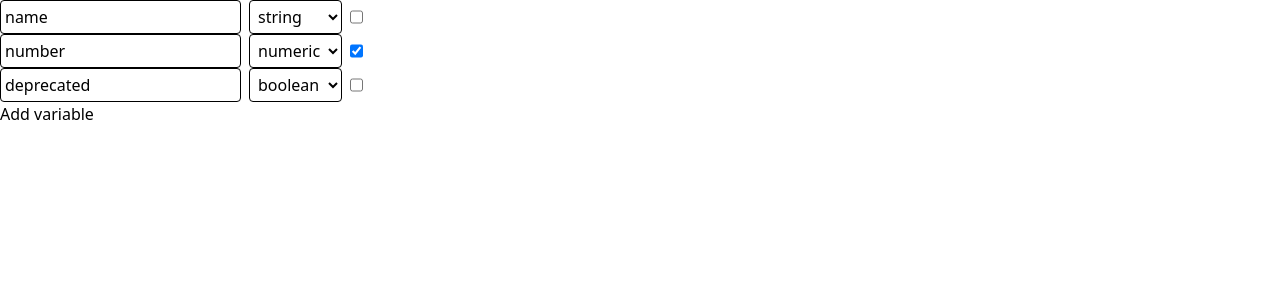
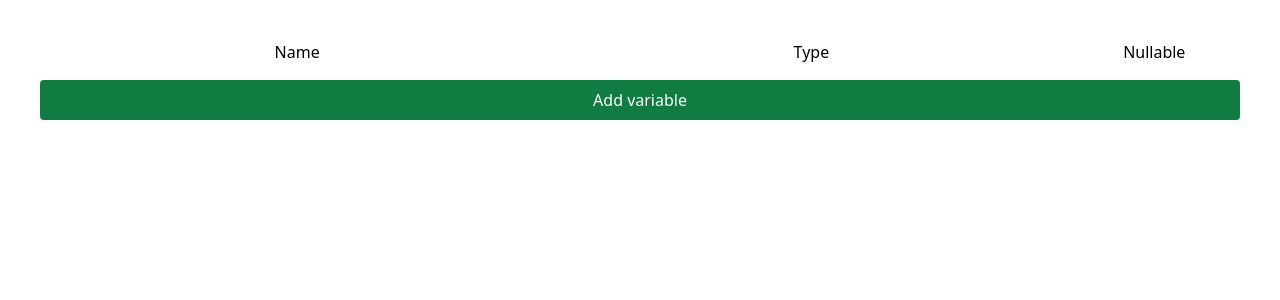
Before and after one commit to GucioWons/excelizer, a React (Vite) app: page / in a window 1280 px wide. Shown: the top 300 px of the page. Built offline with nearby package versions, Linux system fonts and the light colour scheme.

Commit message:
Styled-variable-editor

```diff
--- a/src/components/editor/variable/VariableRow.tsx
+++ b/src/components/editor/variable/VariableRow.tsx
@@ -10,14 +10,14 @@ function VariableRow(props: VariableRowProps) {
     const { variable, onChange } = props;
 
     return (
-        <div className="flex gap-2">
+        <div className="flex gap-4">
             <input
                 type="text"
                 value={variable.name}
                 onChange={(e) =>
                     onChange({...variable, name: e.target.value})
                 }
-                className="border p-1 rounded"
+                className='flex-[3] border border-[#107C41] rounded px-2 py-1'
                 placeholder="Name"
             />
 
@@ -26,7 +26,7 @@ function VariableRow(props: VariableRowProps) {
                 onChange={(e) =>
                     onChange({...variable, type: e.target.value as VariableType})
                 }
-                className="border p-1 rounded"
+                className='flex-[3] border border-[#107C41] rounded px-2 py-1'
             >
                 {Object.values(VariableType).map((type) => (
                     <option key={type} value={type}>
@@ -38,6 +38,7 @@ function VariableRow(props: VariableRowProps) {
             <input
                 type="checkbox"
                 checked={variable.nullable}
+                className='flex-[1]'
                 onChange={(e) =>
                     onChange({...variable, nullable: e.target.checked})
                 }
--- a/src/components/editor/variable/VariablesEditor.tsx
+++ b/src/components/editor/variable/VariablesEditor.tsx
@@ -1,6 +1,8 @@
 import {VariableType} from "./VariableType.ts";
 import {useCallback, useState} from "react";
 import VariableRow from "./VariableRow.tsx";
+import {button} from "../../common/style/TailwindClasses.ts";
+import VariablesHeaders from "./VariablesHeaders.tsx";
 
 export interface VariableData {
     name: string;
@@ -9,13 +11,7 @@ export interface VariableData {
 }
 
 function VariablesEditor() {
-    const initialVariables: VariableData[] = [
-        {name: "name", type: VariableType.STRING, nullable: false},
-        {name: "number", type: VariableType.NUMERIC, nullable: true},
-        {name: "deprecated", type: VariableType.BOOLEAN, nullable: false}
-    ];
-
-    const [variables, setVariables] = useState(initialVariables)
+    const [variables, setVariables] = useState<VariableData[]>([])
 
     const addVariable = useCallback(() => {
         setVariables(
@@ -32,14 +28,15 @@ function VariablesEditor() {
     }, [setVariables])
 
     return (
-        <div>
+        <div className={"flex flex-col m-10 gap-4"}>
+            <VariablesHeaders/>
             {variables.map((variable, index) =>
                 <VariableRow
                     variable={variable}
                     onChange={(updated) => updateVariable(index, updated)}
                 />
             )}
-            <button onClick={addVariable}>Add variable</button>
+            <button className={button.normal} onClick={addVariable}>Add variable</button>
         </div>
     );
 }
--- /dev/null
+++ b/src/components/editor/variable/VariablesHeaders.tsx
@@ -0,0 +1,11 @@
+function VariablesHeaders() {
+    return (
+        <div className="flex items-center text-center">
+            <div className="flex-[3]">Name</div>
+            <div className="flex-[3]">Type</div>
+            <div className="flex-[1]">Nullable</div>
+        </div>
+    );
+}
+
+export default VariablesHeaders;
```
